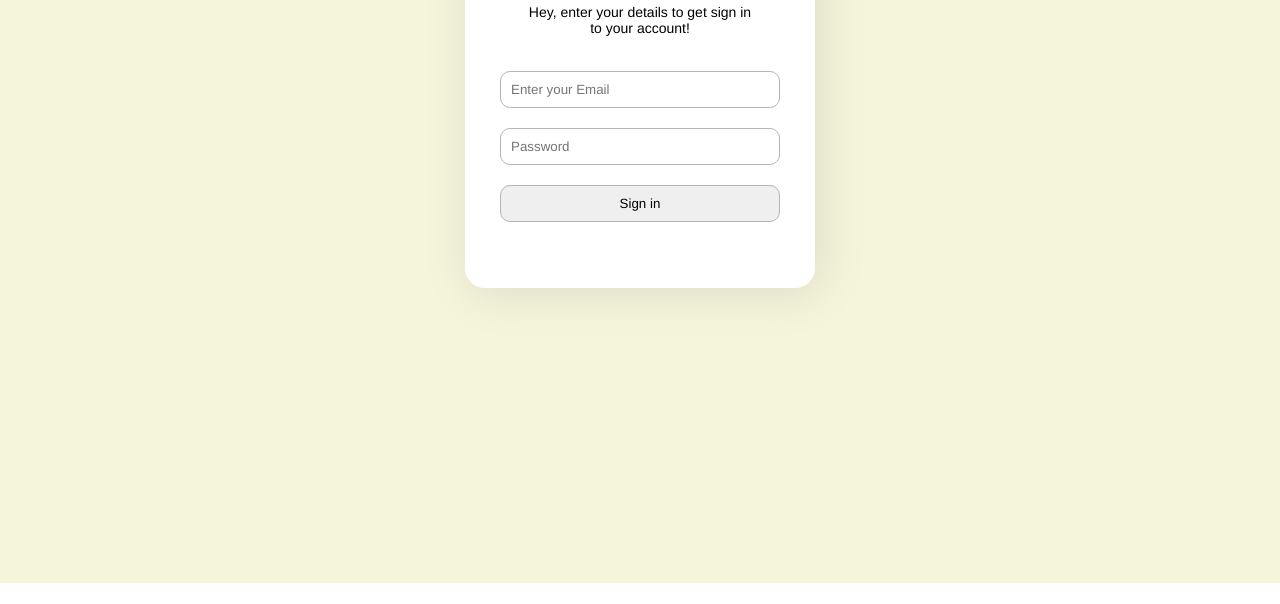
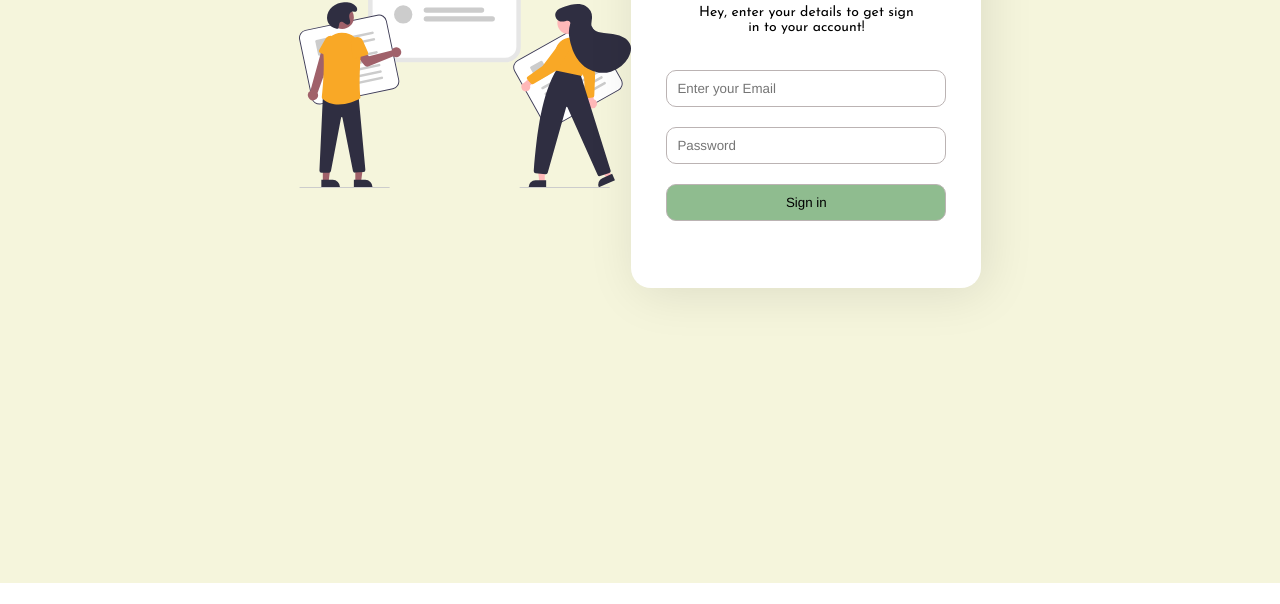
Before and after one commit to iamsaziya/MongoTask, a plain HTML site: page login.html in a window 1280 px wide. Shown: the part 196-800 px from the top of the page. Drawn offline with nearby package versions, Linux system fonts and the light colour scheme.

Commit message:
login img aaded

```diff
--- a/css/fonts.css
+++ b/css/fonts.css
@@ -4,3 +4,8 @@
   font-family: "Arimo", sans-serif;
   font-optical-sizing: auto;
 }
+
+.info p{
+  font-weight:400;
+  font-family: "Josefin Sans", sans-serif;
+}
--- a/css/style.css
+++ b/css/style.css
@@ -79,3 +79,18 @@ form {
     border: 1.5px solid #bbb3b3;
   }
 }
+
+form button{
+ background-color: darkseagreen;
+
+}
+
+button:hover{
+  background-color: #3e8e41;
+  font-size: 1.2rem;
+ }
+
+.login-img img{
+  height: 30rem;
+
+}
--- a/login.html
+++ b/login.html
@@ -9,6 +9,9 @@
       rel="stylesheet"
       href="https://fonts.googleapis.com/css2?family=Material+Symbols+Rounded:opsz,wght,FILL,GRAD@20..48,100..700,0..1,-50..200&icon_names=search"
     />
+    <link rel="preconnect" href="https://fonts.googleapis.com">
+    <link rel="preconnect" href="https://fonts.gstatic.com" crossorigin>
+    <link href="https://fonts.googleapis.com/css2?family=Arimo:ital,wght@0,400..700;1,400..700&family=Josefin+Sans:ital,wght@0,100..700;1,100..700&display=swap" rel="stylesheet">
 
     <!-- Custom CSS -->
     <link rel="stylesheet" href="css/style.css" />
@@ -26,13 +29,15 @@
   <body>
     <main>
       <div class="container">
+        <div class="login-img">
+          <img src="./assests/login SVG.svg" alt="">
+        </div>
         <div class="login-wrapper">
           <div class="info">
             <h2>Login</h2>
             <p>Hey, enter your details to get sign in to your account!</p>
           </div>
-
-          <form action="">
+        <form action="">
             <input
               type="email"
               name="email"
@@ -46,9 +51,12 @@
             placeholder="Password" />
             <button type="submit">Sign in</button>
           </form>
+        </div>
 
-        </div>
+
+
       </div>
+
     </main>
 
     <script src="js/main.js"></script>
```
Also changed, not shown: assests/login SVG.svg (added).
